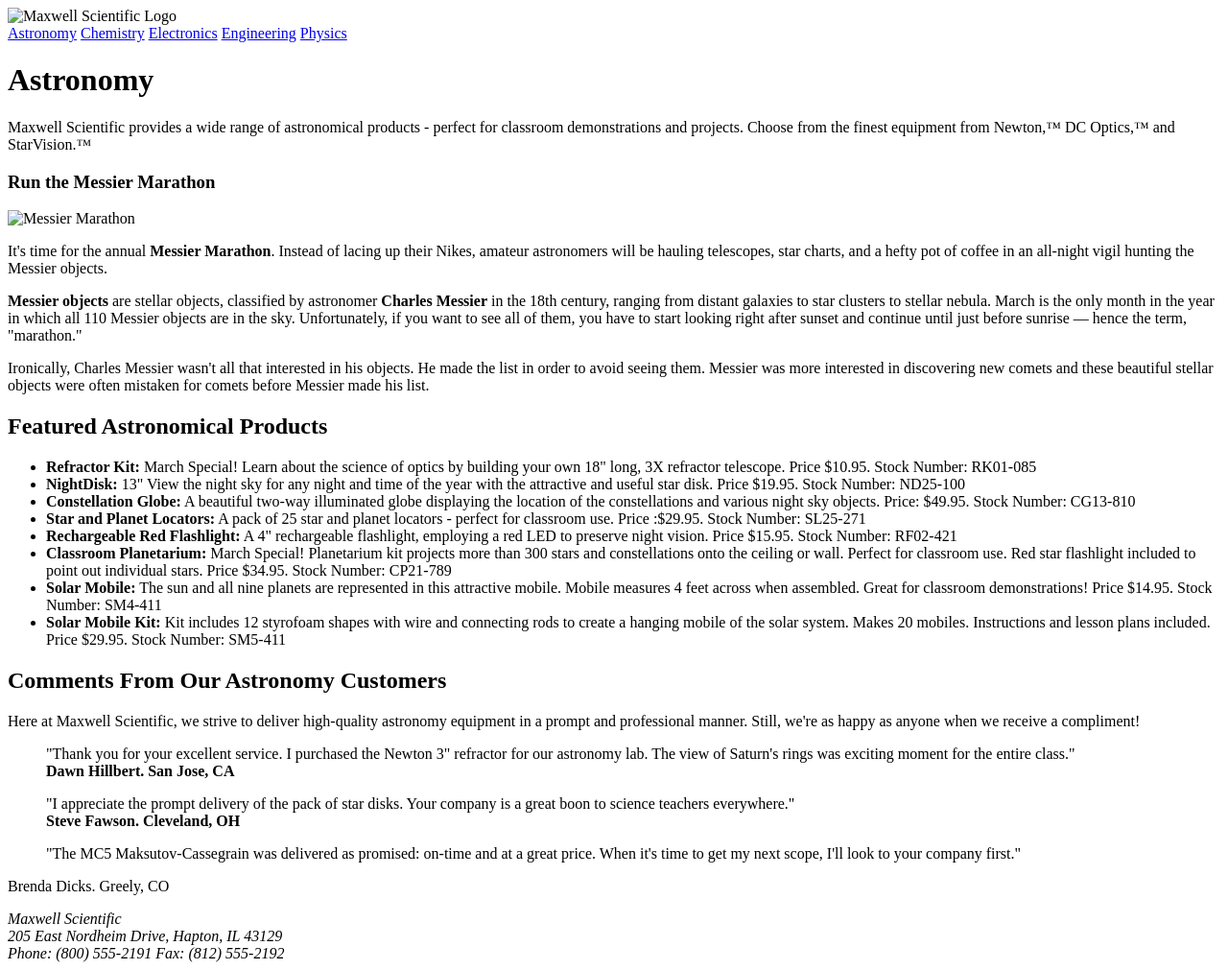
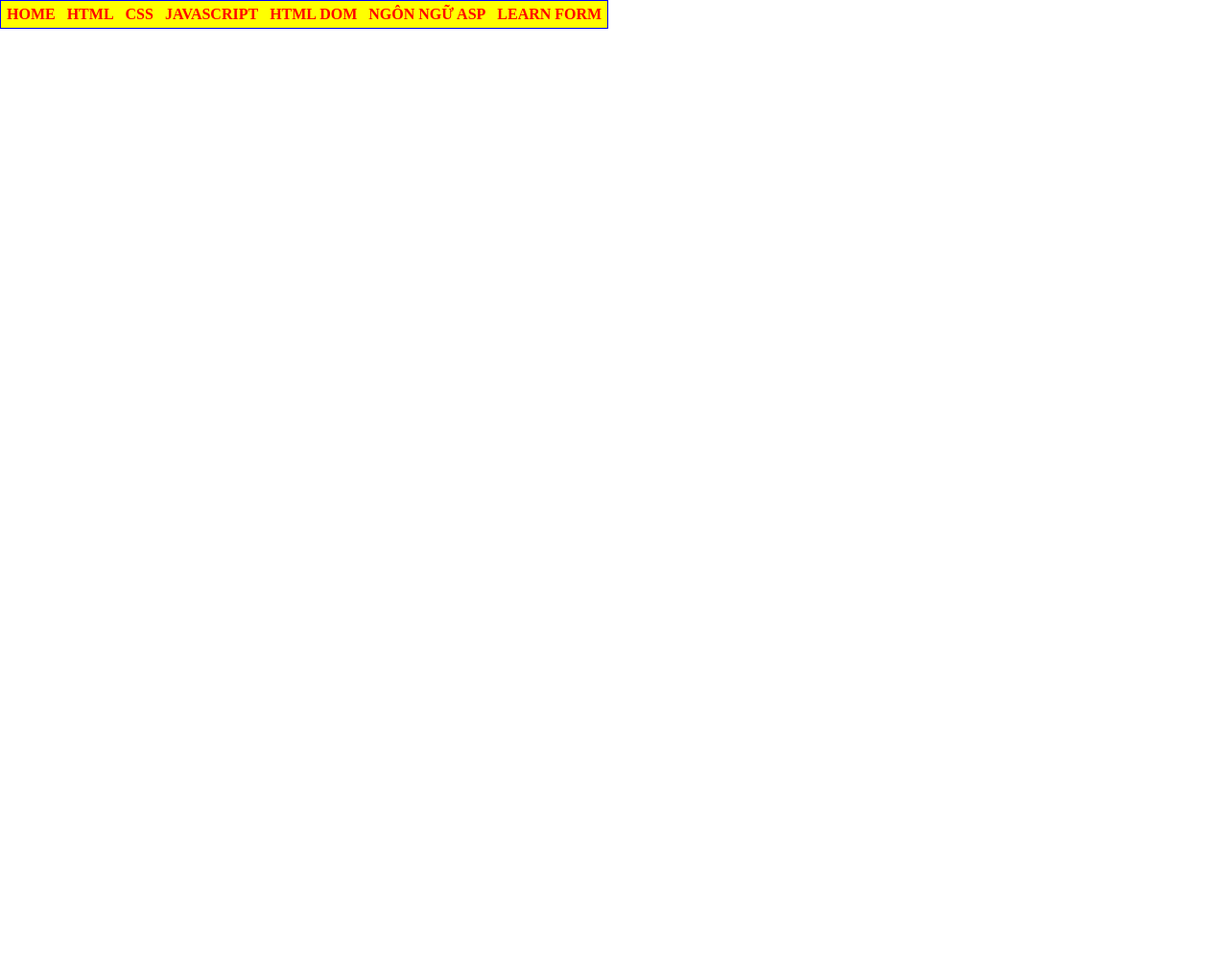
Before and after one commit to tranlbk24413e-ship-it/webkinhdoanh, a plain HTML site: page index.html in a window 1280 px wide. Shown: the whole page at 96% size. After the commit the page ends 800 px from the top, so only its background shows below. Drawn offline with Linux system fonts and the light colour scheme.

Commit message:
Add files via upload

```diff
--- a/index.html
+++ b/index.html
@@ -1,71 +1,46 @@
 <!DOCTYPE html>
-<html lang="en">
+<html lang="vi">
 <head>
     <meta charset="UTF-8">
-    <title>Maxwell Scientific</title>
-    <link rel="stylesheet" href="style.css">
+    <title>Le Tran - K244131584</title>
+    <link rel="stylesheet" href="mainstyle.css">
 </head>
 <body>
 
-    <div class="container">
-
-        <div class="header-container">
-            <img src="logo.png" alt="Maxwell Scientific Logo" class="logo-img"><br>
-            <a href="#">Astronomy</a>
-            <a href="#">Chemistry</a>
-            <a href="#">Electronics</a>
-            <a href="#">Engineering</a>
-            <a href="#">Physics</a>
-        </div>
-
-    <h1>Astronomy</h1>
-    <p>Maxwell Scientific provides a wide range of astronomical products - perfect for classroom demonstrations and projects. Choose from the finest equipment from Newton,™ DC Optics,™ and StarVision.™</p>
-
-
-    <div class="Article">
-        <h3>Run the Messier Marathon</h3>
-        <img src="messier.jpg" alt="Messier Marathon" class="article-img">
-
-        <p>It's time for the annual <b>Messier Marathon</b>. Instead of lacing up their Nikes, amateur astronomers will be hauling telescopes, star charts, and a hefty pot of coffee in an all-night vigil hunting the Messier objects.</p>
-        <p><b>Messier objects</b> are stellar objects, classified by astronomer <b>Charles Messier</b> in the 18th century, ranging from distant galaxies to star clusters to stellar nebula. March is the only month in the year in which all 110 Messier objects are in the sky. Unfortunately, if you want to see all of them, you have to start looking right after sunset and continue until just before sunrise — hence the term, "marathon."</p>
-        <p>Ironically, Charles Messier wasn't all that interested in his objects. He made the list in order to avoid seeing them. Messier was more interested in discovering new comets and these beautiful stellar objects were often mistaken for comets before Messier made his list.</p>
+    <div id="container">
+        <ul>
+            <li><a href="#">HOME</a></li>
+            <li><a href="#">HTML</a></li>
+            <li>
+                <a href="#">CSS</a>
+                <ul>
+                    <li><a href="Bai42/index.html">Bài tập 42</a></li>
+                    <li><a href="#">GIAO DIỆN VỚI CSS</a></li>
+                    <li><a href="#">CSS NÂNG CAO</a></li>
+                </ul>
+            </li>
+            <li>
+                <a href="#">JAVASCRIPT</a>
+                <ul>
+                    <li><a href="#">LESSON 01</a></li>
+                    <li><a href="#">LESSON 02</a></li>
+                    <li><a href="#">LESSON 03</a></li>
+                </ul>
+            </li>
+            <li><a href="#">HTML DOM</a></li>
+            <li><a href="#">NGÔN NGỮ ASP</a></li>
+            <li>
+                <a href="#">LEARN FORM</a>
+                <ul>
+                    <li><a href="ClientGet/ClientGet.html">ClientGet</a></li>
+                    <li><a href="Contact/Contact.html">Contact</a></li>
+                    <li><a href="Ex48/register.html">Ex48</a></li>
+                    <li><a href="Ex49/online_classifield.html">Ex49</a></li>
+                    <li><a href="Ex50/travel_report.html">Ex50</a></li>
+                </ul>
+            </li>
+        </ul>
     </div>
-
-    <h2>Featured Astronomical Products</h2>
-    <ul>
-        <li><b>Refractor Kit:</b> <span class="Special">March Special! Learn about the science of optics by building your own 18" long, 3X refractor telescope. Price $10.95. Stock Number: RK01-085</span></li>
-        <li><b>NightDisk:</b> 13" View the night sky for any night and time of the year with the attractive and useful star disk. Price $19.95. Stock Number: ND25-100</li>
-        <li><b>Constellation Globe:</b> A beautiful two-way illuminated globe displaying the location of the constellations and various night sky objects. Price: $49.95. Stock Number: CG13-810</li>
-        <li><b>Star and Planet Locators:</b> A pack of 25 star and planet locators - perfect for classroom use. Price :$29.95. Stock Number: SL25-271</li>
-        <li><b>Rechargeable Red Flashlight:</b> A 4" rechargeable flashlight, employing a red LED to preserve night vision. Price $15.95. Stock Number: RF02-421</li>
-        <li><b>Classroom Planetarium:</b> <span class="Special">March Special! Planetarium kit projects more than 300 stars and constellations onto the ceiling or wall. Perfect for classroom use. Red star flashlight included to point out individual stars. Price $34.95. Stock Number: CP21-789</span></li>
-        <li><b>Solar Mobile:</b> The sun and all nine planets are represented in this attractive mobile. Mobile measures 4 feet across when assembled. Great for classroom demonstrations! Price $14.95. Stock Number: SM4-411</li>
-        <li><b>Solar Mobile Kit:</b> Kit includes 12 styrofoam shapes with wire and connecting rods to create a hanging mobile of the solar system. Makes 20 mobiles. Instructions and lesson plans included. Price $29.95. Stock Number: SM5-411</li>
-    </ul>
-
-    <h2>Comments From Our Astronomy Customers</h2>
-    <p>Here at Maxwell Scientific, we strive to deliver high-quality astronomy equipment in a prompt and professional manner. Still, we're as happy as anyone when we receive a compliment!</p>
-
-    <blockquote>
-        "Thank you for your excellent service. I purchased the Newton 3" refractor for our astronomy lab. The view of Saturn's rings was exciting moment for the entire class."<br>
-        <b>Dawn Hillbert. San Jose, CA</b>
-    </blockquote>
-
-    <blockquote>
-        "I appreciate the prompt delivery of the pack of star disks. Your company is a great boon to science teachers everywhere."<br>
-        <b>Steve Fawson. Cleveland, OH</b>
-    </blockquote>
-
-    <blockquote>
-        "The MC5 Maksutov-Cassegrain was delivered as promised: on-time and at a great price. When it's time to get my next scope, I'll look to your company first."
-    </blockquote>
-    <p>Brenda Dicks. Greely, CO</p>
-
-    <address>
-        Maxwell Scientific<br>
-        205 East Nordheim Drive, Hapton, IL 43129<br>
-        Phone: (800) 555-2191 Fax: (812) 555-2192
-    </address>
 
 </body>
 </html>
```
